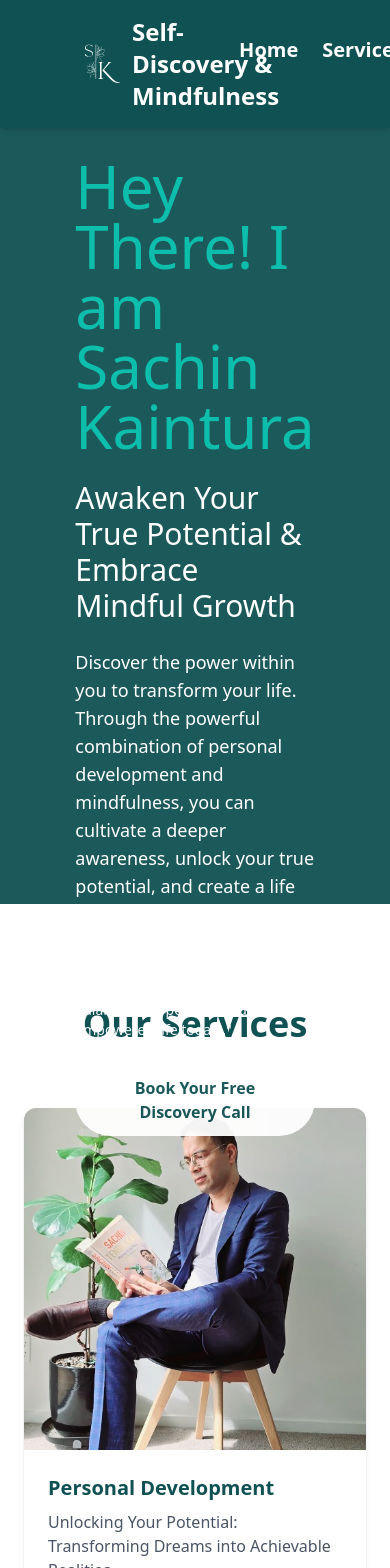
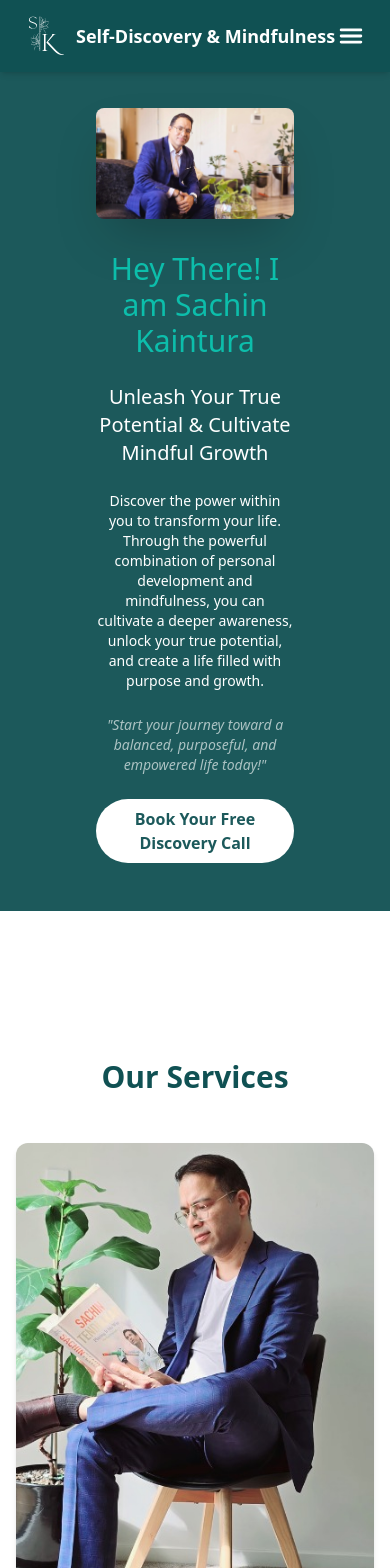
Before and after one commit to Atharv542/Life-Coaching, a React (Vite) app: page / in a window 390 px wide. Shown: the top 1568 px of the page. Built offline with nearby package versions, Linux system fonts and the light colour scheme.

Commit message:
Fixed responsiveness

```diff
--- a/src/App.jsx
+++ b/src/App.jsx
@@ -26,10 +26,10 @@ function App() {
       homeRef.current.scrollIntoView({ behavior: 'smooth', block: 'start' });
     } else if (section === 'about' && aboutRef.current) {
       aboutRef.current.scrollIntoView({ behavior: 'smooth', block: 'start' });
-    } else if (section === 'contact' && contactRef.current) {
+    } else if (section === 'services' && contactRef.current) {
       contactRef.current.scrollIntoView({ behavior: 'smooth', block: 'start' });
     }
-    else if (section === 'successStories' && storiesRef.current) {
+    else if (section === 'successstories' && storiesRef.current) {
       storiesRef.current.scrollIntoView({ behavior: 'smooth', block: 'start' });
     }
 
--- a/src/components/AboutMe.jsx
+++ b/src/components/AboutMe.jsx
@@ -4,7 +4,7 @@ const AboutMe = () => {
   const [isExpanded, setIsExpanded] = useState(false);
   const paragraphRef = useRef(null);
 
-    useEffect(() => {
+  /*useEffect(() => {
     if (isExpanded) {
       setTimeout(() => {
         if (paragraphRef.current) {
@@ -12,17 +12,17 @@ const AboutMe = () => {
         }
       }, 100);
     }
-  }, [isExpanded]);
+  }, [isExpanded]);*/
 
   const toggleReadMore = () => {
     setIsExpanded(!isExpanded);
 
     // Scroll to the paragraph after a short delay
-    setTimeout(() => {
+    /*setTimeout(() => {
       if (paragraphRef.current) {
         paragraphRef.current.scrollIntoView({ behavior: "smooth" });
       }
-    }, 100);
+    }, 100);*/
   };
 
   const fullText = `Hello, I'm Sachin Kaintura—though you might associate my first name with the famous Indian cricketer, I assure you, it wasn’t chosen for that reason! I’m blessed with a beautiful wife, a wonderful daughter, and a charming son, who are my greatest joys and motivation. My journey began in Mumbai, where I completed my studies and embarked on a career in hospitality. Like many Indians, my dream was to provide a better life for my family, and in 2009, I took a leap of faith and moved to New Zealand. As an immigrant and a member of the middle class, I’ve learned the values of hard work, empathy, and authenticity, which have shaped my life.
@@ -37,12 +37,12 @@ const AboutMe = () => {
 
   return (
     <div className="mx-auto  ">
-       <div className="grid md:grid-cols-2  px-28 bg-[#F3FDFF] gap-12 items-center py-16 ">
+       <div className="grid grid-cols-1 md:grid-cols-2 px-6 sm:px-16 lg:px-28 bg-[#e7f6f8] gap-12 items-center py-12 sm:py-16">
         {/* Image Section */}
         <img
           src='aboutMe.jpg'
           alt="Professional Coach"
-          className="rounded-lg shadow-xl w-full h-[700px] transform hover:scale-105 transition-transform duration-500 animate-fade-in self-start"
+          className="rounded-lg shadow-xl w-full h-[650px] transform hover:scale-105 transition-transform duration-500 animate-fade-in self-start"
         />
 
         {/* Content Section */}
@@ -66,18 +66,19 @@ const AboutMe = () => {
       </div>
 
       {/* Mission and Vision Sections */}
-      <div className="grid md:grid-cols-2 gap-6 mt-8 mb-8 px-28">
-        <div className="bg-gray-50 p-6 rounded-lg border-2 hover:-translate-y-4 cursor-default border-[#105153] hover:bg-white hover:shadow-lg transition-all duration-300 min-h-[200px] flex flex-col justify-center">
-          <h4 className="font-bold text-[#105153] text-2xl mb-2">My Mission</h4>
-          <p className="text-md text-gray-600">
+      <div className="grid grid-cols-1 md:grid-cols-2 gap-6 mt-8 mb-8 px-6 sm:px-16 lg:px-28">
+        <div className="bg-gray-50 p-6 rounded-lg border-2 md:hover:-translate-y-4 cursor-default border-[#105153] hover:bg-white hover:shadow-lg transition-all duration-300 min-h-[200px] flex flex-col justify-center">
+          <h4 className="font-bold text-[#105153] text-xl sm:text-2xl mb-2">My Mission</h4>
+          <p className="text-sm sm:text-base text-gray-600">
             I inspire and guide individuals to discover their unique path of self-learning through mindfulness and personal development, empowering them to achieve their personal and family goals.
             <br />
             <strong>“Mindfulness in Personal Development – Cultivating a Stronger You."</strong>
           </p>
         </div>
-        <div className="bg-gray-50 p-6 rounded-lg border-2 hover:-translate-y-4 cursor-default border-[#105153] hover:bg-white hover:shadow-lg transition-all duration-300 min-h-[200px] flex flex-col justify-center">
-          <h4 className="font-bold text-[#105153] text-2xl mb-2">My Vision</h4>
-          <p className="text-md text-gray-600">
+
+        <div className="bg-gray-50 p-6 rounded-lg border-2 md:hover:-translate-y-4 cursor-default border-[#105153] hover:bg-white hover:shadow-lg transition-all duration-300 min-h-[200px] flex flex-col justify-center">
+          <h4 className="font-bold text-[#105153] text-xl sm:text-2xl mb-2">My Vision</h4>
+          <p className="text-sm sm:text-base text-gray-600">
             My vision is to empower individuals to unlock their full potential through self-learning, mindfulness, and personal development, enabling them to achieve lasting personal and family growth. I strive to create a world where people are guided by honesty, respect, empathy, and authenticity in their journey toward becoming stronger, more mindful versions of themselves.
           </p>
         </div>
--- a/src/components/CareerCoaching.jsx
+++ b/src/components/CareerCoaching.jsx
@@ -55,12 +55,12 @@ const CareerCoaching = () => {
           <p className="text-gray-600">
             Executive presence is about cultivating the leadership qualities that inspire confidence in others.
           </p>
-          <ul className="text-gray-700">
-            <li className="font-semibold">✅ Clarity & Vision</li>
-            <li className="font-semibold">✅ Leadership & Professional Development</li>
-            <li className="font-semibold">✅ Actionable Strategies & Goal Achievements</li>
+          <ul className="text-teal-700 list-disc mx-5">
+            <li className="font-bold">Clarity & Vision</li>
+            <li className="font-bold">Leadership & Professional Development</li>
+            <li className="font-bold">Actionable Strategies & Goal Achievements</li>
           </ul>
-          <button className="cursor-pointer bg-teal-600 text-white px-6 py-2 rounded-md shadow-md hover:bg-teal-700 transition" onClick={() => navigate('/booking')}>Get Started</button>
+          <button className="cursor-pointer bg-teal-600 text-white px-6 py-2 mt-3 rounded-md shadow-md hover:bg-teal-700 transition" onClick={() => navigate('/booking')}>Get Started</button>
         </div>
         <motion.div
           initial={{ opacity: 0, x: 50 }}
--- a/src/components/Home.jsx
+++ b/src/components/Home.jsx
@@ -2,55 +2,71 @@ import React from "react";
 import { useNavigate } from "react-router-dom";
 import { motion } from "framer-motion";
 
-
-// ✅ Import the image correctly (OR place it in the public/ folder)
-import Background from "/Background.jpeg"; // Ensure this path is correct
+// ✅ Ensure the image is correctly imported or placed in `public/`
+import Background from "/Background.jpeg";
 
 function Home() {
   const navigate = useNavigate();
 
   return (
-    <section className="bg-[#105153] opacity-95 text-white h-screen">
-    <div className=" mx-auto px-6 py-24 grid md:grid-cols-2 gap-12 items-center justify-center h-full">
-      <div className="animate-slide-in space-y-6 px-20 ">
-        {/* Personalized Greeting */}
-        <h1 className="text-6xl text-teal-500">
+    <section className="bg-[#105153] opacity-95 text-white min-h-screen flex items-center">
+      <div className="mx-auto px-24 py-12 grid grid-cols-1 md:grid-cols-2 gap-8 items-center w-full">
+
+        {/* ✅ Image comes first on mobile */}
+        <motion.div
+          className="flex justify-center md:order-last"
+          initial={{ opacity: 0, y: -30 }}
+          animate={{ opacity: 1, y: 0 }}
+          transition={{ duration: 1 }}
+        >
+          <img
+            src={Background}
+            alt="Life Coaching"
+            className="rounded-lg shadow-2xl w-full max-w-xs sm:max-w-sm md:max-w-md lg:max-w-lg xl:max-w-xl"
+          />
+        </motion.div>
+
+        {/* ✅ Text section */}
+        <motion.div
+          className="space-y-6 text-center md:text-left"
+          initial={{ opacity: 0, x: -30 }}
+          animate={{ opacity: 1, x: 0 }}
+          transition={{ duration: 1 }}
+        >
+          {/* ✅ Adjust font sizes dynamically */}
+          <h1 className="text-3xl sm:text-4xl md:text-5xl text-teal-500">
             Hey There! I am{" "}
             <span className="highlight-text">Sachin Kaintura</span>
           </h1>
 
-        <h2 className="text-3xl">
-          Awaken Your <span className="highlight-text">True Potential</span> &
-          Embrace <span className="highlight-text">Mindful Growth</span>
+          <h2 className="text-xl sm:text-2xl md:text-3xl">
+            Unleash Your True Potential & Cultivate Mindful Growth
           </h2>
-        <p className="text-lg">
+
+          <p className="text-sm sm:text-base md:text-lg">
             Discover the power within you to transform your life. Through the
             powerful combination of personal development and mindfulness, you
             can cultivate a deeper awareness, unlock your true potential, and
-          create a life filled with purpose and growth
+            create a life filled with purpose and growth.
           </p>
+
+          {/* ✅ Animated Quote */}
           <motion.p
-          className="text-sm"
-          initial={{ opacity: 1 }}
-          animate={{ opacity: 10 }}
-          transition={{
-            duration: 4,
-            repeat: Infinity,
-            repeatType: "reverse",
-          }}
+            className="text-white italic text-sm sm:text-base md:text-lg"
+            initial={{ opacity: 0 }}
+            animate={{ opacity: 1 }}
+            transition={{ duration: 1.5, repeat: Infinity, repeatType: "reverse" }}
           >
-          "Start your journey toward a balanced, purposeful, and empowered
-          life today!."
+            "Start your journey toward a balanced, purposeful, and empowered life today!"
           </motion.p>
-        <a href="/booking" target="_blank">
-          <button className="bg-white text-[#105153] px-10 py-3 cursor-pointer rounded-full font-semibold flex items-center gap-2 hover:bg-teal-50 transition-all duration-300 hover:shadow-lg hover:scale-105">
+
+          {/* ✅ Button */}
+          <a href="/booking">
+            <button className="bg-white text-[#105153] px-6 sm:px-8 md:px-10 py-2 sm:py-3 rounded-full font-semibold flex items-center justify-center gap-2 hover:bg-teal-50 transition-all duration-300 hover:shadow-lg hover:scale-105 mx-auto md:mx-0">
               Book Your Free Discovery Call
             </button>
           </a>
-      </div>
-      <div className="hidden md:block animate-slide-in">
-        <img src="/Background.jpeg" alt="Life Coaching" className="rounded-lg shadow-2xl hover-scale" />
-      </div>
+        </motion.div>
       </div>
     </section>
   );
--- a/src/components/Mindfulness.jsx
+++ b/src/components/Mindfulness.jsx
@@ -16,10 +16,16 @@ const MindfulnessCoaching = () => {
           <p className="text-gray-600">
             Mindfulness is the practice of staying fully present in the moment, helping you manage stress, improve focus,
             and enhance your decision-making ability. In our sessions, you will learn tools and techniques to cultivate
-            mindfulness, creating a greater sense of calm and clarity in both your professional and personal life.
+            mindfulness, creating a greater sense of calm and clarity in both your professional and personal life.But beyond just stress management, mindfulness can open the door to deeper self-awareness and spiritual growth.
           </p>
+          <ul className="text-teal-700 list-disc mx-5">
+            <li className="font-bold">Conscious Mind <span className="text-gray-700 font-semibold">– How our conscious mind behaves.</span> </li>
+            <li className="font-bold">Subconscious Mind <span className="text-gray-700 font-semibold">– How our subconscious mind works.</span></li>
+            <li className="font-bold">Body <span className="text-gray-700 font-semibold">- How does our body reacts & takes action.</span></li>
+            <li className="font-bold">Soul <span className="text-gray-700 font-semibold">– How our soul creates physical aspects of ourselves.</span></li>
+          </ul>
           <button
-            className="bg-teal-500 text-white cursor-pointer px-6 py-2 rounded-lg hover:bg-teal-600 transition"
+            className="bg-teal-600 text-white cursor-pointer px-6 py-2 mt-3 rounded-lg hover:bg-teal-700 transition"
             onClick={() => navigate("/booking")}
           >
             Get Started
--- a/src/components/Navbar.jsx
+++ b/src/components/Navbar.jsx
@@ -1,60 +1,83 @@
-import { Link, useNavigate, useLocation } from 'react-router-dom';
-import { useEffect } from 'react';
+import { useState, useEffect } from "react";
+import { Link, useNavigate, useLocation } from "react-router-dom";
+import { IoMenu, IoClose } from "react-icons/io5"; // ✅ Import hamburger & close icons
+import { motion, AnimatePresence } from "framer-motion"; // ✅ For animations
 
 const Navbar = ({ scrollToSection }) => {
   const navigate = useNavigate();
   const location = useLocation();
+  const [isOpen, setIsOpen] = useState(false); // ✅ State for mobile menu
 
-  // Function to handle navigation and scrolling
+  // Close menu when navigating to a new section
+  useEffect(() => {
+    setIsOpen(false);
+  }, [location]);
+
   const handleNavigation = (section) => {
     if (location.pathname !== "/") {
-      navigate("/"); // Navigate to home first
-      setTimeout(() => scrollToSection(section), 200); // Wait a bit, then scroll
+      navigate("/");
+      setTimeout(() => scrollToSection(section), 200);
     } else {
-      scrollToSection(section); // Directly scroll if already on home
+      scrollToSection(section);
     }
+    setIsOpen(false); // Close menu after clicking
   };
 
   return (
-    <nav className="bg-[#105153] px-20 py-4 left-0 top-0 w-full z-50 fixed flex justify-between items-center shadow-md">
+    <nav className="bg-[#105153] px-6 md:px-20 py-4 left-0 top-0 w-full z-50 fixed flex justify-between items-center shadow-md">
+
+      {/* ✅ Logo Section */}
       <div className="flex items-center space-x-3">
-        <img src='/Logo2.svg' className='h-10' alt="Logo" />
-        <div className="text-white text-2xl font-semibold">Self-Discovery & Mindfulness</div>
+        <img src="/Logo2.svg" className="h-10" alt="Logo" />
+        <div className="text-white text-lg md:text-2xl font-semibold">
+          Self-Discovery & Mindfulness
         </div>
-      <ul className="flex space-x-6">
-        <li>
+      </div>
+
+      {/* ✅ Desktop Menu (Hidden on Mobile) */}
+      <ul className="hidden md:flex space-x-6">
+        {["Home", "Services", "About", "Success Stories"].map((item, index) => (
+          <li key={index}>
             <button
-            onClick={() => handleNavigation('home')}
-            className="text-white hover:text-teal-300 cursor-pointer text-xl font-semibold transition duration-300"
+              onClick={() => handleNavigation(item.toLowerCase().replace(" ", ""))}
+              className="text-white hover:text-teal-300 cursor-pointer text-lg font-semibold transition duration-300"
             >
-            Home
+              {item}
             </button>
           </li>
-        <li>
+        ))}
+      </ul>
+
+      {/* ✅ Hamburger Menu (Mobile Only) */}
       <button
-            onClick={() => handleNavigation('contact')}
-            className="text-white hover:text-teal-300 cursor-pointer text-xl font-semibold transition duration-300"
+        className="md:hidden text-white text-3xl focus:outline-none"
+        onClick={() => setIsOpen(!isOpen)}
       >
-            Services
+        {isOpen ? <IoClose /> : <IoMenu />}
       </button>
-        </li>
-        <li>
+
+      {/* ✅ Mobile Menu (Slide In) */}
+      <AnimatePresence>
+        {isOpen && (
+          <motion.div
+            className="absolute top-16 left-0 w-full bg-[#105153] text-white shadow-md flex flex-col items-center py-4 space-y-4 md:hidden"
+            initial={{ opacity: 0, y: -10 }}
+            animate={{ opacity: 1, y: 0 }}
+            exit={{ opacity: 0, y: -10 }}
+            transition={{ duration: 0.3 }}
+          >
+            {["Home", "Services", "About", "Success Stories"].map((item, index) => (
               <button
-            onClick={() => handleNavigation('about')}
-            className="text-gray-200 hover:text-teal-300 cursor-pointer text-xl font-semibold transition duration-300"
+                key={index}
+                onClick={() => handleNavigation(item.toLowerCase().replace(" ", ""))}
+                className="text-lg font-semibold hover:text-teal-300 transition duration-300"
               >
-            About
+                {item}
               </button>
-        </li>
-        <li>
-          <button
-            onClick={() => handleNavigation('successStories')}
-            className="text-gray-200 hover:text-teal-300 cursor-pointer text-xl font-semibold transition duration-300"
-          >
-            Success Stories
-          </button>
-        </li>
-      </ul>
+            ))}
+          </motion.div>
+        )}
+      </AnimatePresence>
     </nav>
   );
 };
--- a/src/components/PersonalDevelopment.jsx
+++ b/src/components/PersonalDevelopment.jsx
@@ -51,8 +51,8 @@ const PersonalDevelopment = () => {
 
       {/* Hero Section */}
       <div className="grid md:grid-cols-2 gap-8 items-center mt-12">
-        <div className="space-y-6">
-          <h2 className="text-4xl font-bold text-teal-700">Personal Development</h2>
+        <div className="space-y-6 mt-12">
+          <h2 className="text-4xl  font-bold text-teal-700">Personal Development</h2>
           <p className="text-gray-700 leading-relaxed">
             Personal development coaching is about unlocking your full potential and becoming the best version of yourself. Together, we will identify your core strengths, set meaningful goals, and create a plan to achieve them.
           </p>
@@ -71,7 +71,7 @@ const PersonalDevelopment = () => {
           </motion.p>
           <button
             onClick={() => navigate("/booking")}
-            className="bg-teal-600 text-white px-6 py-2 rounded-md shadow-md hover:bg-teal-700 transition"
+            className="bg-teal-600 cursor-pointer text-white px-6 py-2 rounded-md shadow-md hover:bg-teal-700 transition"
           >
             Start Your Journey
           </button>
@@ -109,17 +109,24 @@ const PersonalDevelopment = () => {
       </div>
 
       {/* Timeline Section */}
+
   <div className="mt-16">
-        <h2 className="text-3xl font-bold text-teal-700 text-center mb-8">How to Start Your Personal Development Journey?</h2>
-        <div className="relative">
+  <h2 className="text-3xl font-bold text-teal-700 text-center mb-8">
+    How to Start Your Personal Development Journey?
+  </h2>
+  <div className="relative space-y-6">
     {steps.map((step, index) => (
-            <motion.div key={index} className="flex items-center space-x-4 mb-6"
+      <motion.div
+        key={index}
+        className="flex items-center space-x-4 mb-6 p-4 bg-gray-50 shadow-md rounded-lg border border-teal-300"
         initial={{ opacity: 0, x: -50 }}
         whileInView={{ opacity: 1, x: 0 }}
-              transition={{ duration: 0.8, delay: index * 0.3 }}
-              viewport={{ once: true }}
+        transition={{ duration: 1.2, delay: index * 1.2 }}
+        viewport={{ once: true, amount: 0.5 }}
       >
-              <div className="bg-teal-600 text-white w-10 h-10 flex items-center justify-center font-bold rounded-full">{index + 1}</div>
+        <div className="bg-teal-600 text-white w-10 h-10 flex items-center justify-center font-bold rounded-full">
+          {index + 1}
+        </div>
         <div>
           <h3 className="text-lg font-semibold text-gray-800">{step.title}</h3>
           <p className="text-gray-600">{step.description}</p>
--- a/src/components/Services.jsx
+++ b/src/components/Services.jsx
@@ -1,33 +1,31 @@
 import { useNavigate } from 'react-router-dom';
 
-
 const Services = () => {
-
-  const navigate= useNavigate();
+  const navigate = useNavigate();
 
   return (
-    <section className="mx-auto px-6">
-    <h1 className="text-4xl font-bold text-center text-[#105153] mb-16 animate-fade-in">
-      Our Services
-    </h1>
+    <section className="mx-auto px-4 sm:px-6 lg:px-12 py-12">
+      <h1 className="text-3xl sm:text-4xl font-bold text-center text-[#105153] mb-12 animate-fade-in">
+        Our Services
+      </h1>
 
-    <div className="grid gap-8 md:grid-cols-2 lg:grid-cols-3 max-w-7xl mx-auto">
+      <div className="grid grid-cols-1 md:grid-cols-2 lg:grid-cols-3 gap-8 max-w-7xl mx-auto">
         {/* Service Card 1 */}
         <div className="bg-white rounded-xl shadow-md overflow-hidden transition-transform transform hover:scale-105">
-          <div className="h-auto overflow-hidden">
+          <div className="h-[450px] sm:h-auto md:h-auto lg:h-auto">
             <img
               src="/Personal5.jpg"
               alt="Personal Development"
               className="w-full h-full object-cover"
             />
           </div>
-          <div className="p-6">
-            <h3 className="text-xl font-semibold mb-2 text-[#105153]">Personal Development</h3>
-            <p className="text-gray-600 mb-4">
+          <div className="p-4 sm:p-6">
+            <h3 className="text-lg sm:text-xl font-semibold mb-2 text-[#105153]">Personal Development</h3>
+            <p className="text-gray-600 text-sm sm:text-base mb-4">
               Unlocking Your Potential: Transforming Dreams into Achievable Realities.
             </p>
             <button
-              className="text-[#105153] underline cursor-pointer"
+              className="text-[#105153] underline cursor-pointer text-sm sm:text-base"
               onClick={() => navigate("/personalDevelopment")}
             >
               Know More
@@ -37,20 +35,20 @@ const Services = () => {
 
         {/* Service Card 2 */}
         <div className="bg-white rounded-xl shadow-md overflow-hidden transition-transform transform hover:scale-105">
-          <div className="h-auto overflow-hidden">
+          <div className="h-[450px] sm:h-auto md:h-auto lg:h-96 ">
             <img
               src="/CareerCoaching2.jpg"
               alt="Career Coaching"
               className="w-full h-full object-cover"
             />
           </div>
-          <div className="p-6">
-            <h3 className="text-xl font-semibold mb-2 text-[#105153]">Career & Executive Presence</h3>
-            <p className="text-gray-600 mb-4">
+          <div className="p-4 sm:p-6">
+            <h3 className="text-lg sm:text-xl font-semibold mb-2 text-[#105153]">Career & Executive Presence</h3>
+            <p className="text-gray-600 text-sm sm:text-base mb-4">
               Command Your Success: Cultivating Executive Presence for Leadership Impact.
             </p>
             <button
-              className="text-[#105153] underline cursor-pointer"
+              className="text-[#105153] underline cursor-pointer text-sm sm:text-base"
               onClick={() => navigate("/careerCoaching")}
             >
               Know More
@@ -60,20 +58,20 @@ const Services = () => {
 
         {/* Service Card 3 */}
         <div className="bg-white rounded-xl shadow-md overflow-hidden transition-transform transform hover:scale-105">
-          <div className="h-auto overflow-hidden">
+          <div className="h-[450px] sm:h-auto md:h-auto lg:h-96">
             <img
               src="/Mindfull3.jpg"
               alt="Mindfulness and Spiritual"
               className="w-full h-full object-cover"
             />
           </div>
-          <div className="p-6">
-            <h3 className="text-xl font-semibold mb-2 text-[#105153]">Mindfulness and Spiritual</h3>
-            <p className="text-gray-600 mb-4">
+          <div className="p-4 sm:p-6">
+            <h3 className="text-lg sm:text-xl font-semibold mb-2 text-[#105153]">Mindfulness and Spiritual</h3>
+            <p className="text-gray-600 text-sm sm:text-base mb-4">
               Awaken Your Soul: Cultivating Mindfulness for Spiritual Harmony.
             </p>
             <button
-              className="text-[#105153] underline cursor-pointer"
+              className="text-[#105153] underline cursor-pointer text-sm sm:text-base"
               onClick={() => navigate("/mindfullCoaching")}
             >
               Know More
@@ -81,7 +79,7 @@ const Services = () => {
           </div>
         </div>
       </div>
-  </section>
+    </section>
   );
 };
 
--- a/src/components/Testimonials.jsx
+++ b/src/components/Testimonials.jsx
@@ -32,7 +32,7 @@ const Testimonials = () => {
           navigation={true}
           pagination={{ clickable: true }}
           loop={true}
-          autoplay={{ delay: 4000 }}
+          autoplay={{ delay: 2000 }}
           onSwiper={(swiper) => (swiperRef.current = swiper)}
           className="w-full relative"
         >
```
Lines whose indentation alone changed are shown as unchanged.
